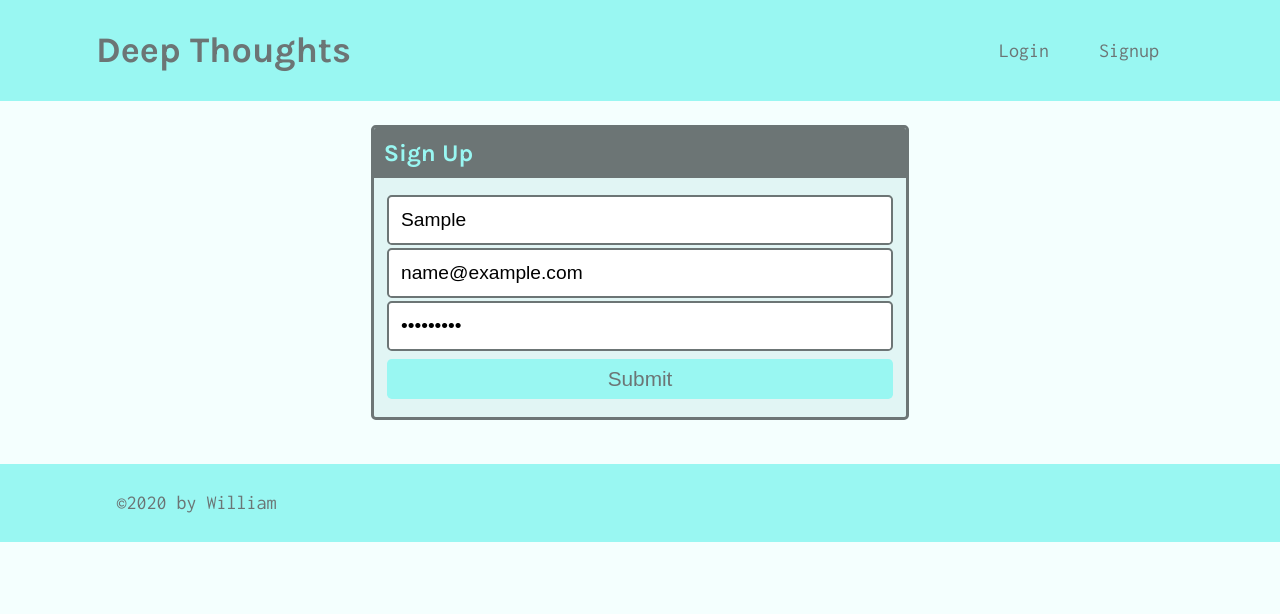
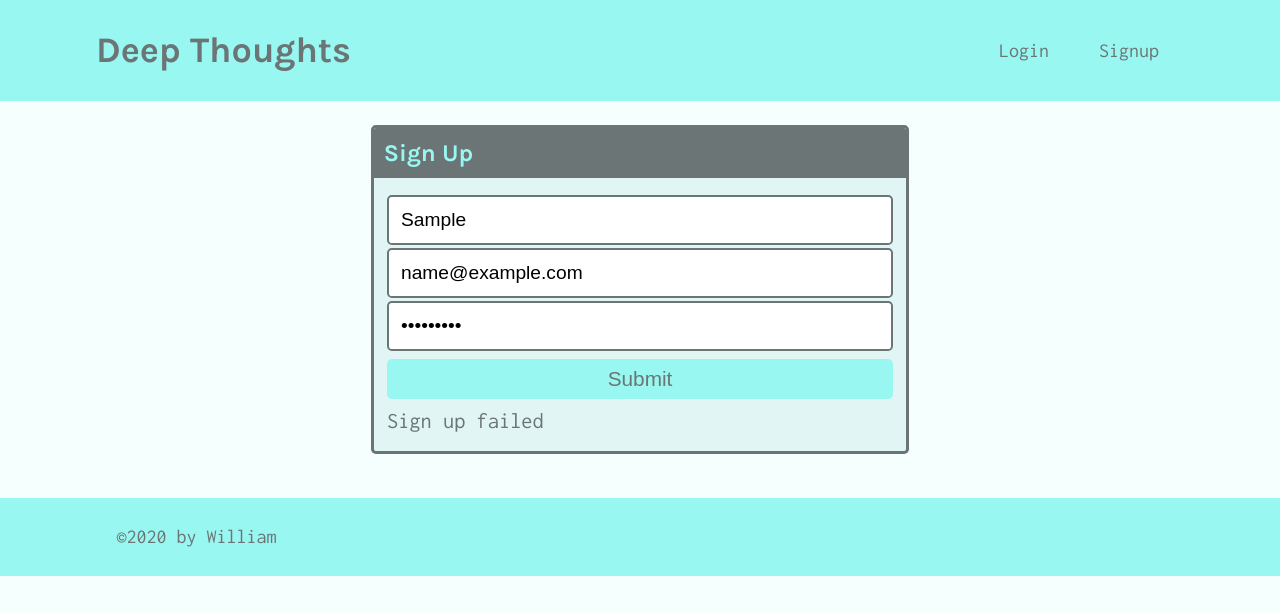
Before and after one commit to wwstrothe/deep-thoughts, a React (Create React App) app in the folder client/: page /signup in a window 1280 px wide. Both pictures are taken after typing "Sample", "name@example.com", "Sample123" into the empty fields and a click on the button "Submit". Shown: the top 614 px of the page. Built offline with nearby package versions, Linux system fonts and the light colour scheme; no server answers.

Commit message:
added sign up functionality

```diff
--- a/client/src/pages/Signup.js
+++ b/client/src/pages/Signup.js
@@ -1,7 +1,10 @@
 import React, { useState } from 'react';
+import { useMutation } from '@apollo/client';
+import { ADD_USER } from '../utils/mutations';
 
 const Signup = () => {
   const [formState, setFormState] = useState({ username: '', email: '', password: '' });
+  const [addUser, { error }] = useMutation(ADD_USER);
 
   // update state based on form input changes
   const handleChange = (event) => {
@@ -16,6 +19,17 @@
   // submit form
   const handleFormSubmit = async (event) => {
     event.preventDefault();
+
+    // use try/catch instead of promises to hand errors
+    try {
+      // execute addUser mutation and pass in variable data from form
+      const { data } = await addUser({
+        variables: { ...formState }
+      });
+      console.log(data)
+    } catch (e) {
+      console.error(e);
+    }
   };
 
   return (
@@ -56,6 +70,7 @@
                 Submit
               </button>
             </form>
+            {error && <div>Sign up failed</div>}
           </div>
         </div>
       </div>
```
